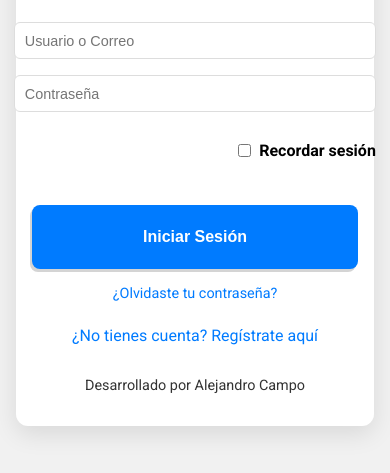
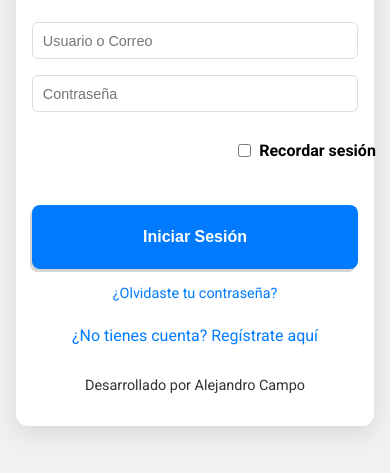
Before and after one commit to AlejandroCR11/mfjc, a plain HTML site: page login-signup.html in a window 390 px wide. Shown: the part 345-818 px from the top of the page. Drawn offline with Linux system fonts and the light colour scheme.

Commit message:
Update login-signup.css

```diff
--- a/css/login-signup.css
+++ b/css/login-signup.css
@@ -287,7 +287,7 @@ h5 {
     /* Ajustar tamaño de los campos de texto */
     #loginForm input[type="text"],
     #loginForm input[type="password"] {
-        width: 100%; /* Mantiene el ancho del contenedor */
+        width: 90%; /* Mantiene el ancho del contenedor */
         font-size: 0.9rem; /* Tamaño de fuente más pequeño */
         padding: 0.6rem; /* Reducir padding para hacer el campo más compacto */
         border-radius: 6px; /* Bordes redondeados ligeramente */
```
